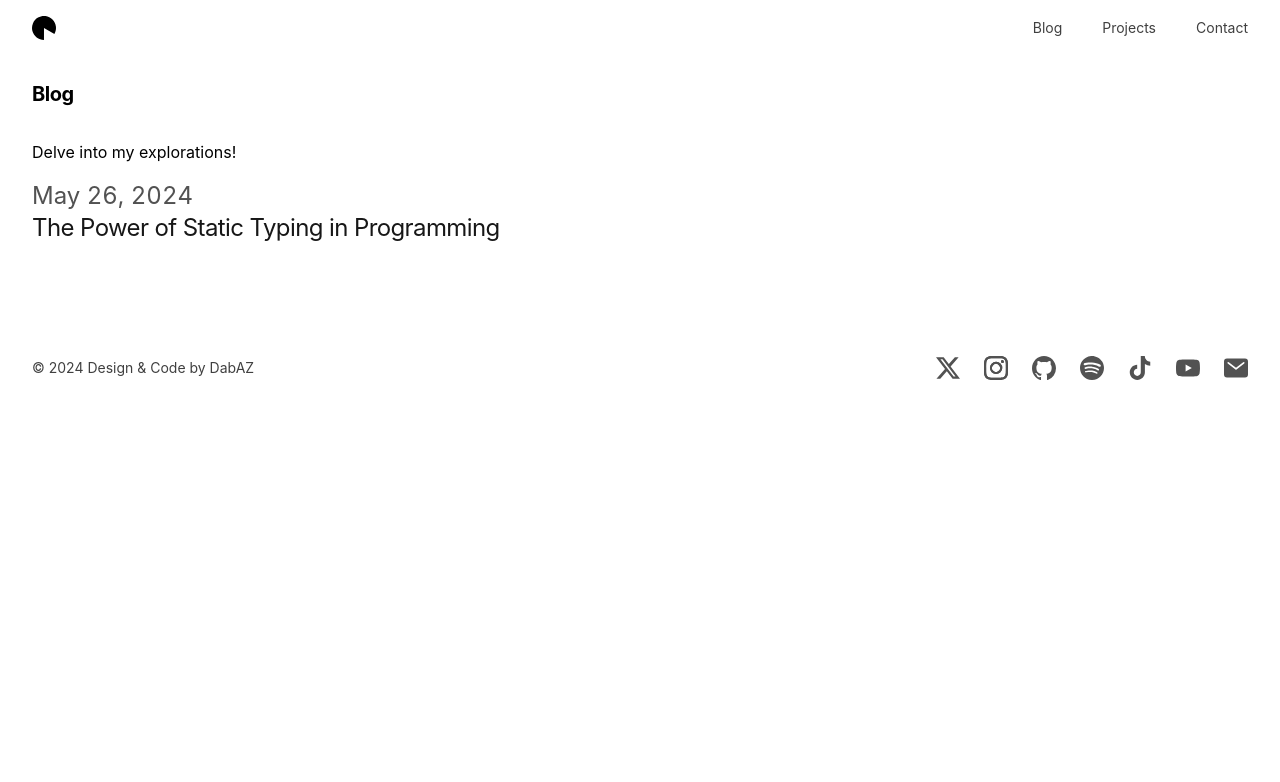
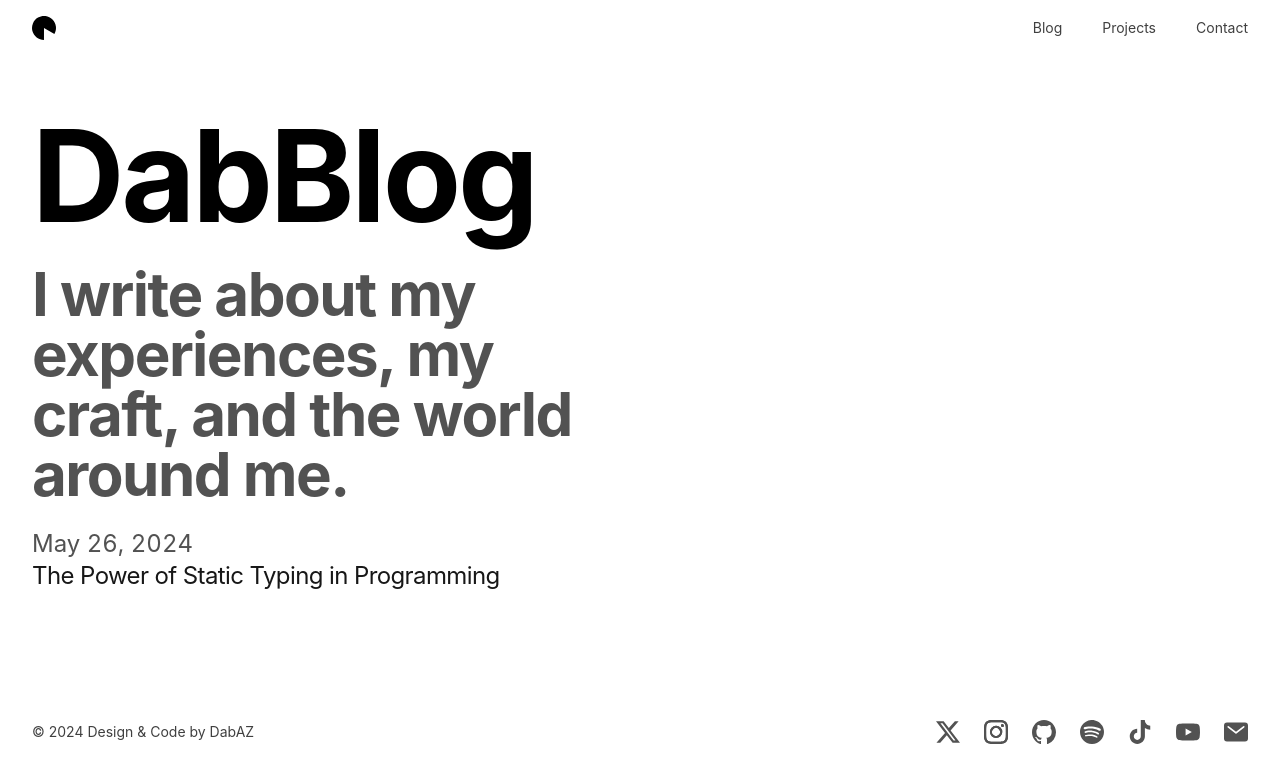
Before and after one commit to dabaz-official/dabaz-portfolio, a Next.js app: page /blog in a window 1280 px wide. Shown: the top 782 px of the page. Built offline with nearby package versions, Linux system fonts and the light colour scheme.

Commit message:
update styles

```diff
--- a/app/blog/[slug]/page.tsx
+++ b/app/blog/[slug]/page.tsx
@@ -75,7 +75,7 @@ export default function Blog({ params }) {
             url: `${baseUrl}/blog/${post.slug}`,
             author: {
               '@type': 'Person',
-              name: 'My Portfolio',
+              name: 'DabAZ',
             },
           }),
         }}
@@ -83,8 +83,8 @@ export default function Blog({ params }) {
       <h1 className="title font-semibold text-2xl tracking-tight">
         {post.metadata.title}
       </h1>
-      <div className="flex justify-between items-center mt-2 mb-8 text-sm">
-        <p className="text-sm text-neutral-600 dark:text-neutral-400">
+      <div className="flex justify-between items-center mt-6 mb-8 text-sm">
+        <p className="text-lg text-neutral-600 dark:text-neutral-400">
           {formatDate(post.metadata.publishedAt)}
         </p>
       </div>
--- a/app/blog/page.tsx
+++ b/app/blog/page.tsx
@@ -7,11 +7,15 @@ export const metadata = {
 
 export default function Page() {
   return (
-    <section>
-      <h1 className="font-bold text-xl mb-8 tracking-tight">Blog</h1>
-      <p className="mb-4">
-        {`Delve into my explorations!`}
-      </p>
+    <section className="relative isolate z-10 overflow-hidden pt-8 mx-auto space-y-6 max-w-2xl lg:max-w-none">
+      <h1 className="max-w-2xl text-6xl font-bold tracking-tight sm:text-9xl lg:col-span-2 xl:col-auto">
+        DabBlog
+      </h1>
+      <div className="mt-6 max-w-xl lg:mt-0 xl:col-end-1 xl:row-start-1 space-y-4 sm:space-y-6">
+        <h2 className="max-w-2xl text-4xl font-bold tracking-tight text-neutral-600 dark:text-neutral-400 sm:text-6xl lg:col-span-2 xl:col-auto mt-6">
+          I write about my experiences, my craft, and the world around me.
+        </h2>
+      </div>
       <BlogPosts />
     </section>
   )
--- a/components/layout/footer.tsx
+++ b/components/layout/footer.tsx
@@ -3,7 +3,7 @@ import { social } from 'lib/social'
 export function Footer() {
   return (
     <footer className="mt-16">
-      <div className="mx-auto py-12 md:flex md:items-center md:justify-between">
+      <div className="mx-auto py-12 md:flex md:items-center md:justify-between  max-w-2xl lg:max-w-none">
         <div className="flex justify-center space-x-6 md:order-2">
           {social.map((item) => (
             <a
```
